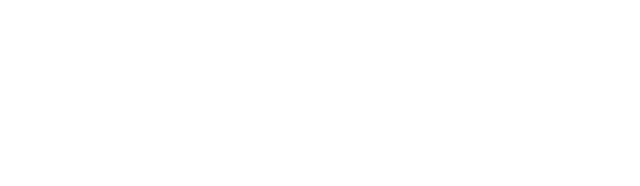
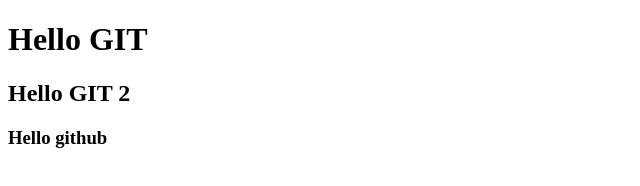
Before and after one commit to viktordark/git_test, a plain HTML site: page index.html in a window 1280 px wide. Shown: the whole page, without its empty margins (0-640 px from the left). Drawn offline with Linux system fonts and the light colour scheme.

Commit message:
h3 was added!!!

```diff
--- a/index.html
+++ b/index.html
@@ -5,5 +5,8 @@
             <title>Title</title>
     </head>
     <body>
+        <h1>Hello GIT</h1>
+        <h2>Hello GIT 2</h2>
+		<h3>Hello github</h3>
         </body>
         </html>
```
